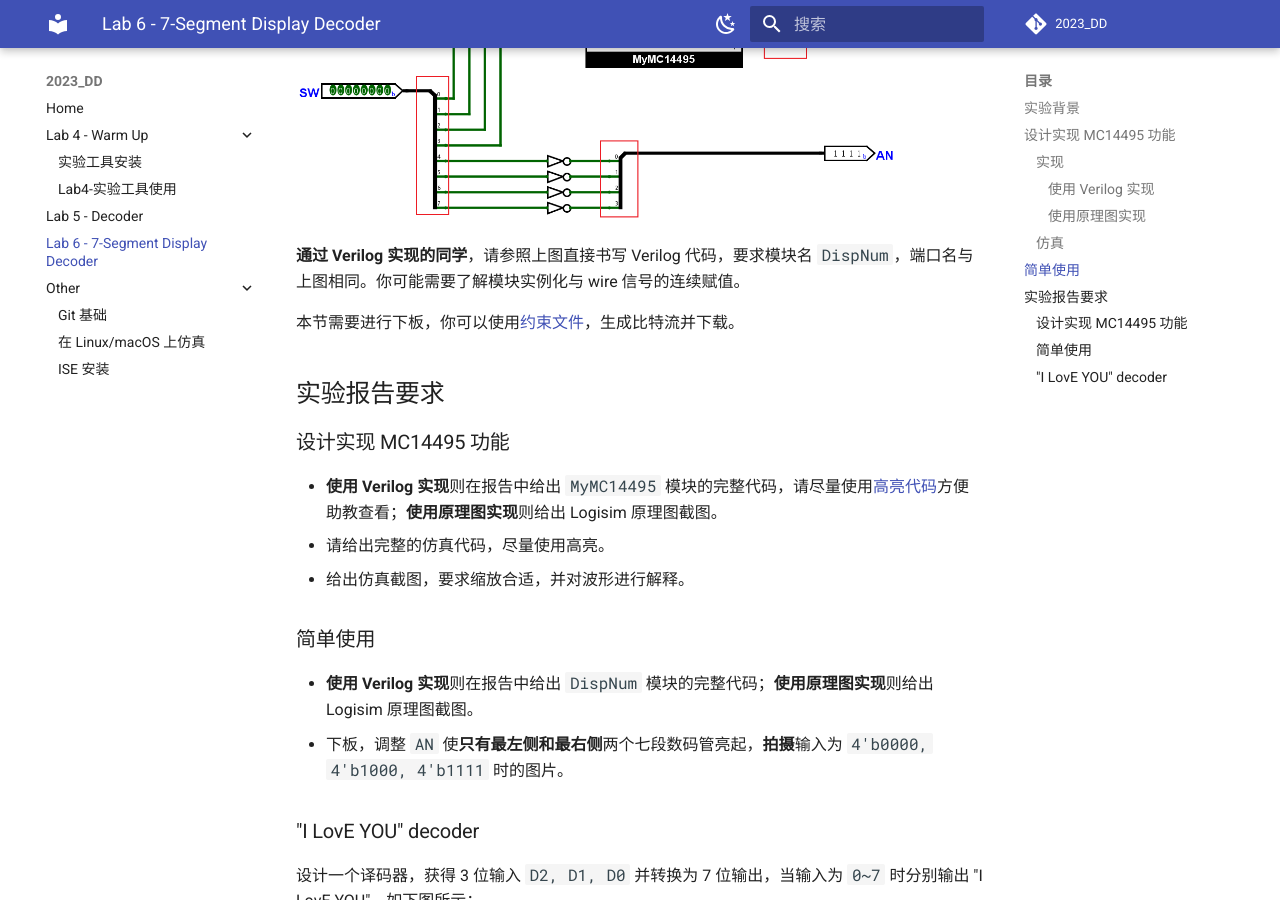
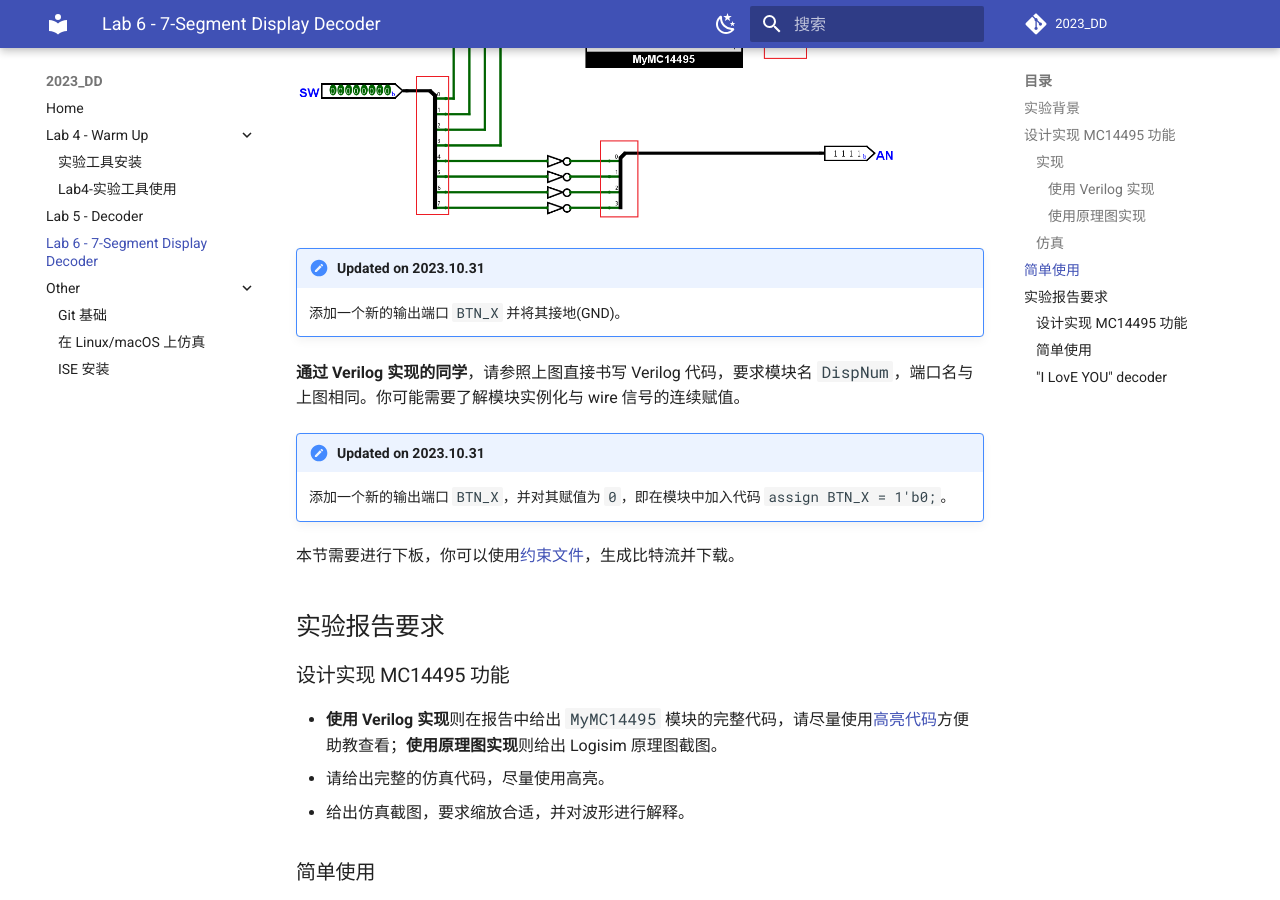
Before and after one commit to Guahao31/2023_DD, an MkDocs documentation site: the page built from docs/lab6/seven-segment.md, in a window 1280 px wide and 900 px high, scrolled down 4407 px. Built offline with MkDocs 1.6.1 and Material for MkDocs 9.7.7, drawn with Linux system fonts in a browser that asks for light colours; a script that is not in the unit is left out; comment, search, counter and statistics services are not loaded.

Commit message:
fix: constraints of lab6

```diff
--- a/docs/lab6/seven-segment.md
+++ b/docs/lab6/seven-segment.md
@@ -159,7 +159,13 @@ endmodule
 
 <img src="../pic/circuit_dispnum.png">
 
+!!! note "Updated on 2023.10.31"
+    添加一个新的输出端口 `BTN_X` 并将其接地(GND)。
+
 **通过 Verilog 实现的同学**，请参照上图直接书写 Verilog 代码，要求模块名 `DispNum`，端口名与上图相同。你可能需要了解模块实例化与 wire 信号的连续赋值。
+
+!!! note "Updated on 2023.10.31"
+    添加一个新的输出端口 `BTN_X`，并对其赋值为 `0`，即在模块中加入代码 `assign BTN_X = 1'b0;`。
 
 本节需要进行下板，你可以使用[约束文件](../attachment/constraints_lab6.xdc)，生成比特流并下载。
 
```
Also changed, not shown: 1 other file.
